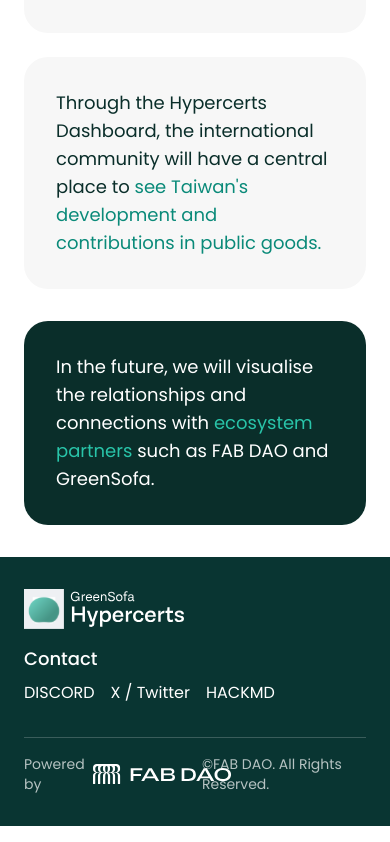
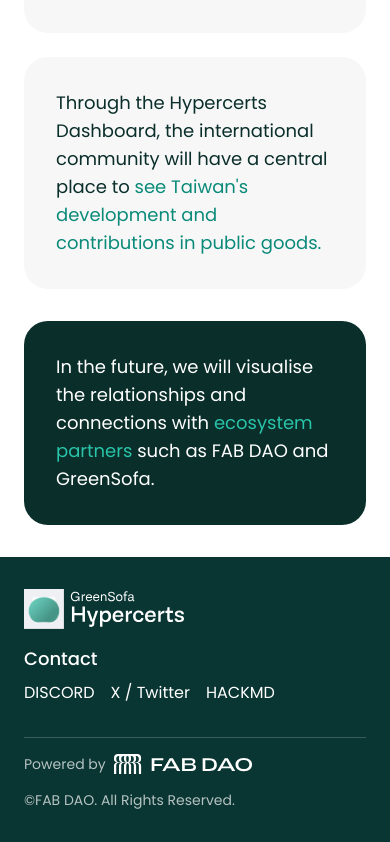
Before and after one commit to FABDAOtw/FABDAOtw.github.io, a React (Vite) app: page /about in a window 390 px wide. Shown: the part 1557-2399 px from the top of the page. Built offline with nearby package versions, Linux system fonts and the light colour scheme.

Commit message:
Fix footer overlap on mobile view

```diff
--- a/src/components/Footer.tsx
+++ b/src/components/Footer.tsx
@@ -24,8 +24,8 @@
             </div>
           </div>
         </div>
-        <div className="pt-4 border-t border-white border-opacity-20 text-sm text-white text-opacity-70 flex items-center justify-between">
-          <div className="flex items-center">
+        <div className="pt-4 border-t border-white border-opacity-20 text-sm text-white text-opacity-70 flex flex-col md:flex-row items-start md:items-center justify-between">
+          <div className="flex items-center mb-4 md:mb-0">
             <span className="mr-2">Powered by</span>
             <img src={FabDaoLogo} alt="FAB DAO" />
           </div>
```
